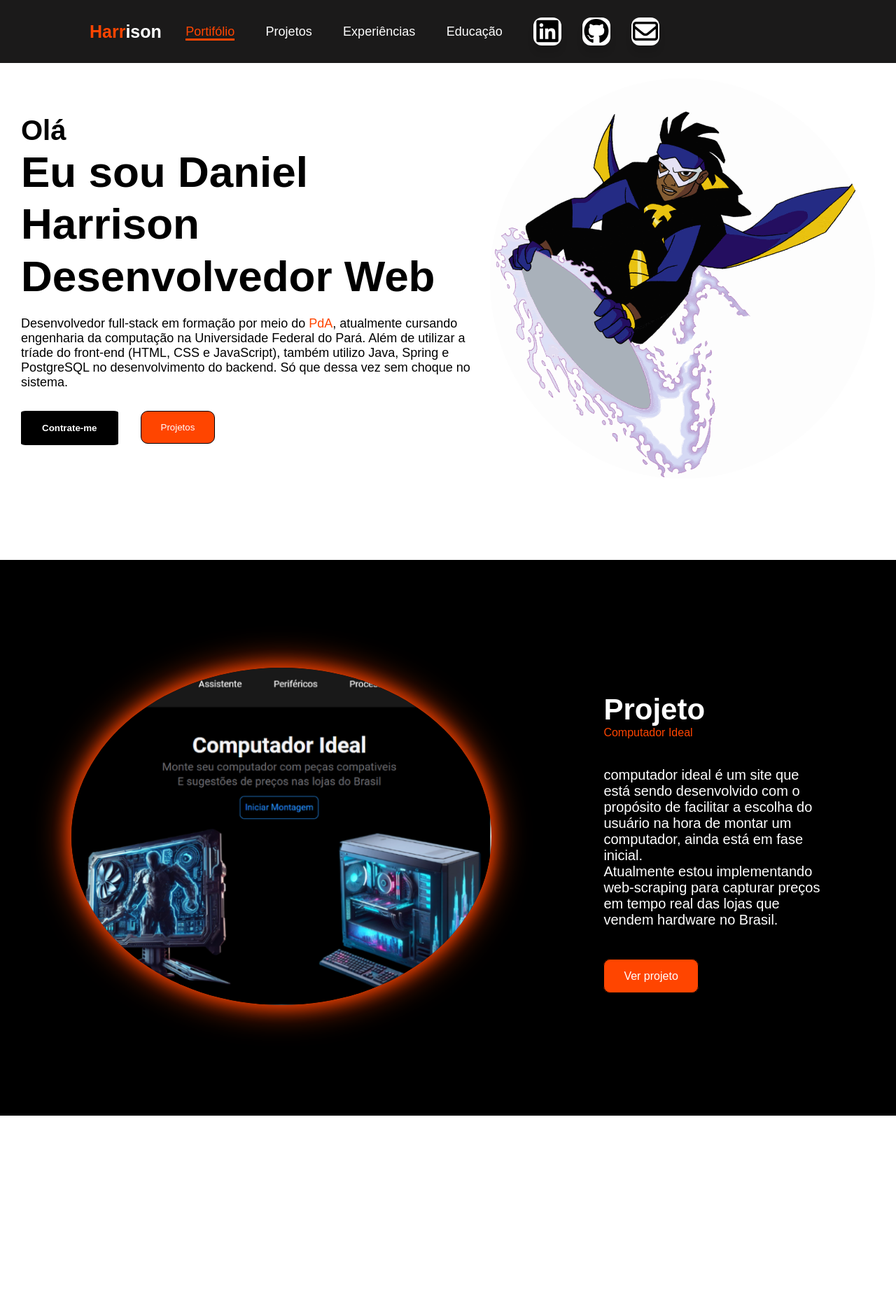
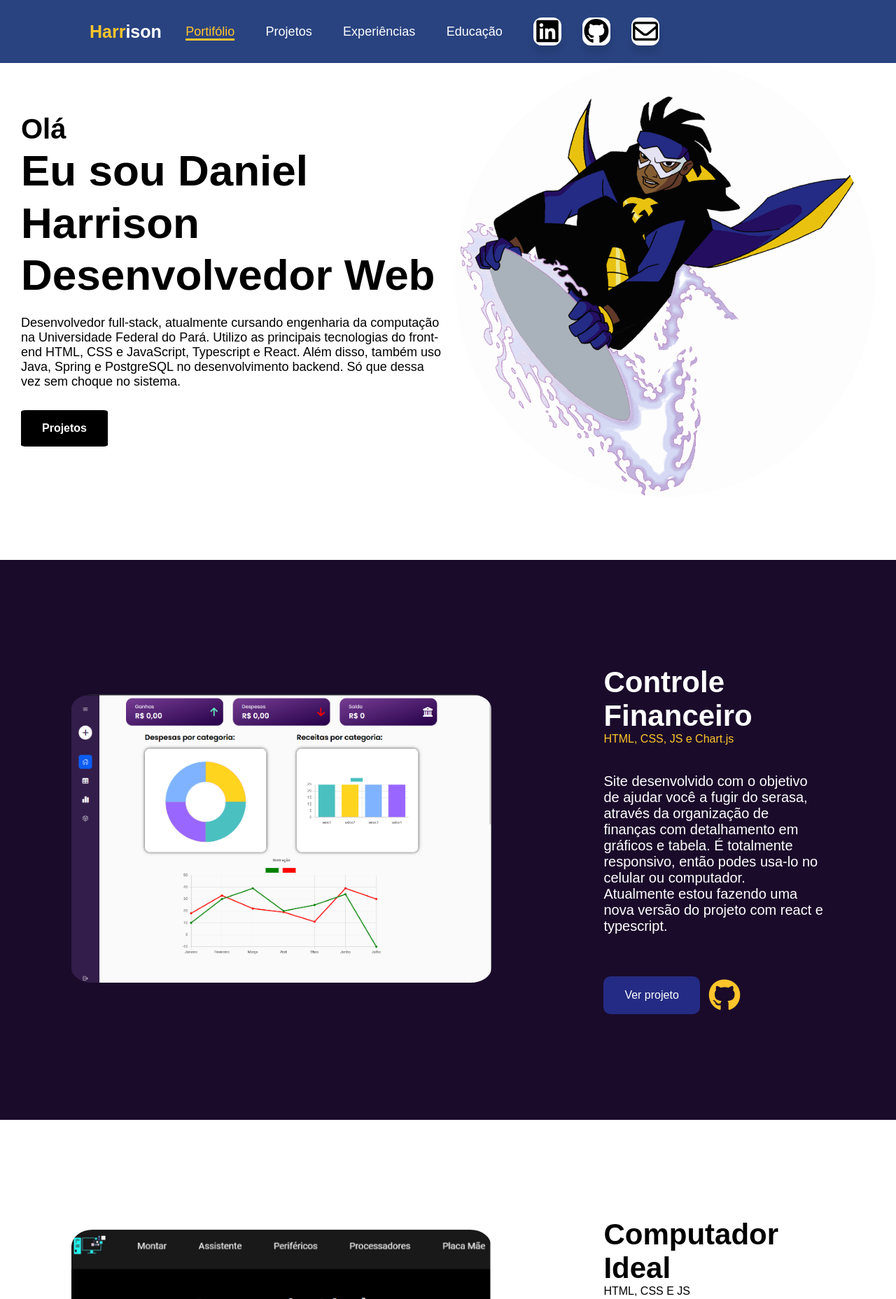
Before and after one commit to harrisondaniell/portflio1, a plain HTML site: page index.html in a window 1280 px wide. Shown: the top 1856 px of the page at 70% size. Before the commit the page ends 1594 px from the top, so only its background shows below. Drawn offline with nearby package versions, Linux system fonts and the light colour scheme.

Commit message:
att básicas

```diff
--- a/styles.css
+++ b/css/index.css
@@ -1,3 +1,7 @@
+html {
+    scroll-behavior: smooth;
+}
+
 * {
     margin: 0;
     padding: 0;
@@ -7,14 +11,14 @@
     list-style: none;
 }
 
-.header{
+.header {
     position: fixed;
     top: 0;
     left: 0;
     width: 100%;
     height: 90px;
     padding: 35px 10%;
-    background-color: rgb(27, 26, 26);
+    background-color: #294380;
     backdrop-filter: blur(10px);
     display: flex;
     flex-direction: row;
@@ -23,22 +27,21 @@
     z-index: 100;
 }
 
-.logo{
+.logo {
     font-size: 25px;
     color: white;
     font-weight: 600;
     transition: 0.5s ease;
 }
 
-.logo:hover{
-    color: orangered;
-    text-shadow: 0 0 25px orangered,
-                 0 0 50px orangered;
-
+.logo:hover {
+    color: #ffc52c;
+    text-shadow: 0 0 25px #ffc52c,
+        0 0 50px #ffc52c;
 }
 
-span:not(li a span){
-    color: orangered;
+span:not(li a span) {
+    color: #ffc52c;
 }
 
 .navbar a {
@@ -50,15 +53,16 @@ span:not(li a span){
     transition: 0.3s ease;
 }
 
-.navbar a:hover, .navbar a.active{
-    color: orangered;
+.navbar a:hover,
+.navbar a.active {
+    color: #ffc52c;
     border-bottom: 3px solid;
     transition: color 0.3s ease-in-out;
 
 }
 
 
-.contact{
+.contact {
     display: flex;
     gap: 10px;
     margin-right: 200px;
@@ -84,53 +88,51 @@ span:not(li a span){
 }
 
 
-.contact .icon:hover span{
+.contact .icon:hover span {
     text-shadow: 0px -1px 0px rgba(0, 0, 0, 0.1);
 }
 
-.contact .linkedin  a:hover{
+.contact .linkedin a:hover {
     background-color: #0a66c2;
     color: #fff;
 }
 
-.contact .github a:hover{
+.contact .github a:hover {
     background-color: black;
     color: white;
 }
 
-.contact .email a:hover{
+.contact .email a:hover {
     background-color: rgb(192, 22, 22);
     color: white;
 }
 
 
-
-
-
-.home{
+.home {
     width: 100%;
     background-color: white;
     display: flex;
     align-items: center;
+    justify-content: center;
     min-height: 100vh;
     gap: 20px;
     padding: 30px;
 }
 
-.home-content{
+.home-content {
     max-width: 710px;
 }
 
-.home-content h3{
+.home-content h3 {
     font-size: 40px;
 }
 
-.home-content h1{
+.home-content h1 {
     font-size: 62px;
     line-height: 1.2;
 }
 
-.home-content p{
+.home-content p {
     font-size: 18px;
     margin: 20px 0 30px;
 }
@@ -141,7 +143,7 @@ span:not(li a span){
     gap: 2em
 }
 
-.btn1{
+.btn1 {
     padding: 15px 28px;
     background-color: black;
     color: white;
@@ -153,18 +155,17 @@ span:not(li a span){
 }
 
 .btn2 {
-    padding: 15px 28px;
-    background-color: orangered;
+    padding: 18px 30px;
+    background-color: #242b84;
     color: white;
-    border: 1px solid black;
     border-radius: 10px;
     cursor: pointer;
 
 }
 
-.img-box img{
+.img-box img {
     border-radius: 50%;
-    width: 550px;
+    width: 600px;
 }
 
 .project {
@@ -173,14 +174,24 @@ span:not(li a span){
     align-items: center;
     padding: 12% 8%;
     gap: 10em;
-    background: black;
+    height: 100vh;
+
+}
+
+.project.finance,
+.project.quiz {
+    background: #1a0b2a;
+}
+
+.project.pc .project-content *:not(a) {
+    color: #000;
 }
 
 .project-img img {
     position: relative;
     width: 600px;
-    box-shadow: 0 0 25px orangered, 0 0 50px orangered;
-    border-radius: 50%;
+
+    border-radius: 5%;
 }
 
 .project-content h2 {
@@ -189,8 +200,20 @@ span:not(li a span){
     font-size: 42px;
 }
 
-  .project-content p{
+.project-content p {
     color: white;
     font-size: 20px;
     margin: 2em 0 3em;
 }
+
+
+
+.link__project {
+    display: flex;
+    align-items: center;
+    gap: 13px;
+}
+
+.link__project .icon {
+    font-size: 23px;
+}
--- a/index.html
+++ b/index.html
@@ -4,11 +4,12 @@
 <head>
     <meta charset="UTF-8">
     <meta name="viewport" content="width=device-width, initial-scale=1.0">
-    <link rel="stylesheet" href="styles.css">
+    <link rel="stylesheet" href="./css/index.css">
     <link href='https://unpkg.com/boxicons@2.1.4/css/boxicons.min.css' rel='stylesheet'>
     <link rel="stylesheet" href="https://cdnjs.cloudflare.com/ajax/libs/font-awesome/6.5.1/css/all.min.css"
         integrity="sha512-DTOQO9RWCH3ppGqcWaEA1BIZOC6xxalwEsw9c2QQeAIftl+Vegovlnee1c9QX4TctnWMn13TZye+giMm8e2LwA=="
         crossorigin="anonymous" referrerpolicy="no-referrer" />
+    <link rel="icon" href="data:,">
     <title>Document</title>
 </head>
 
@@ -55,13 +56,13 @@
             <h3>Olá</h3>
             <h1>Eu sou Daniel Harrison<br>Desenvolvedor Web<br></h1>
 
-            <p>Desenvolvedor full-stack em formação por meio do <a href="https://programadoresdoamanha.org/" style="color: orangered;" target="_blank">PdA</a>, atualmente  cursando engenharia da computação na Universidade Federal do Pará. Além de utilizar a tríade do front-end (HTML, CSS e JavaScript), também utilizo Java, Spring e PostgreSQL no desenvolvimento do backend. Só que dessa vez sem choque no sistema.</p>
+            <p>Desenvolvedor full-stack, atualmente cursando engenharia da computação na
+                Universidade Federal do Pará. Utilizo as principais tecnologias do front-end HTML, CSS e JavaScript, Typescript e React. Além disso, também
+                uso Java, Spring e PostgreSQL no desenvolvimento backend. Só que dessa vez sem choque no sistema.
+            </p>
 
             <div class="btn-box">
-                <button class="btn1">Contrate-me</button>
-            <a id="link-project" href="#project"><button class="btn2">Projetos</button></a>
-
-
+                <a id="link-project" href="#project" class="btn1">Projetos</a>
             </div>
         </div>
         <div class="img-box">
@@ -69,18 +70,85 @@
         </div>
     </section>
 
-    <section class="project" id="project">
+    <section class="project finance" id="project">
+        <div class="project-img">
+            <div class="imgs">
+                <img src="imgs/finance.png" alt="Descrição da imagem">
+            </div>
+        </div>
+        <div class="project-content">
+            <h2 class="heading">Controle Financeiro<span></span></h2>
+            <span>HTML, CSS, JS e Chart.js</span>
+
+            <p>Site desenvolvido com o objetivo de ajudar você a fugir do serasa, através da organização de finanças com
+                detalhamento em gráficos e tabela. É totalmente responsivo, então podes usa-lo no celular ou computador.
+                <br>Atualmente estou fazendo uma nova versão do projeto com react e typescript.
+            </p>
+            <div class="link__project">
+                <a href="https://harrisondaniell.github.io/controle-financeiro/" target="_blank" class="btn2">
+                    Ver projeto
+                </a>
+                <a href="https://github.com/harrisondaniell/controle-financeiro/tree/main" class="icon" target="_blank">
+                    <span>
+                        <i class="fab fa-github fa-2x"></i>
+                    </span>
+                </a>
+            </div>
+        </div>
+    </section>
+
+    <section class="project pc" id="project">
         <div class="project-img">
             <img src="imgs/project.png" alt="Descrição da imagem">
         </div>
         <div class="project-content">
-            <h2 class="heading">Projeto <span></span></h2>
-            <span>Computador Ideal</span>
-            <p>computador ideal é um site que está sendo desenvolvido com o propósito de facilitar a escolha do usuário na hora de montar um computador, ainda está em fase inicial.
-                <br>Atualmente estou implementando web-scraping para capturar preços em tempo real das lojas que vendem hardware no Brasil.</p>
-                <a href="https://computadorideal.site/" target="_blank" class="btn2">Ver projeto</a>
+            <h2 class="heading">Computador Ideal<span></span></h2>
+            <span>HTML, CSS E JS</span>
+            <p>Computador ideal é um site que está sendo desenvolvido com o propósito de facilitar a escolha do usuário
+                na hora de montar um computador.
+                <br>Atualmente estou refatorando com react e typescript e implementando web-scraping com java e
+                selenium para capturar preços em tempo real das lojas que vendem
+                hardware no Brasil.
+            </p>
+            <div class="link__project">
+                <a href="https://harrisondaniell.github.io/controle-financeiro/" target="_blank" class="btn2">
+                    Ver projeto
+                </a>
+                <a href="https://github.com/harrisondaniell/computador-ideal" class="icon" target="_blank">
+                    <span>
+                        <i class="fab fa-github fa-2x"></i>
+                    </span>
+                </a>
+            </div>
+
         </div>
     </section>
+    <section class="project quiz" id="project">
+        <div class="project-img">
+            <img src="imgs/quiz.png" alt="Descrição da imagem">
+        </div>
+        <div class="project-content">
+            <h2 class="heading">Quiz App <span></span></h2>
+            <span>HTML, CSS E JS</span>
+            <p>Quizz app feito em javascript puro, contém recursos de embaralhamento de questões e alternativas,
+                exclusão de alternativa aleatória, diversos detalhes que melhoram a experiência do usuário, além de ser
+                totalmente responsivo.
+                <br>Projeto finalizado.
+            </p>
+
+            <div class="link__project">
+                <a href="https://quizappharrison.netlify.app/" target="_blank" class="btn2">Ver projeto</a>
+                <a href="https://github.com/harrisondaniell/quizzapp" class="icon" target="_blank">
+                    <span>
+                        <i class="fab fa-github fa-2x"></i>
+                    </span>
+                </a>
+            </div>
+        </div>
+    </section>
+
+
+    <script src="./js/main.js"></script>
 
 </body>
 
--- /dev/null
+++ b/js/main.js
@@ -0,0 +1,25 @@
+const nav = document.querySelectorAll('.navbar a')
+nav.forEach(item => item.addEventListener('click', (event) => {
+  nav.forEach(a => a.classList.remove('active'))
+  event.target.classList.add('active')
+}))
+
+
+
+function highlightSidebarIcon() {
+  const sections = document.querySelectorAll('section')
+
+  sections.forEach((section, index) => {
+    const sectionTop = section.offsetTop - 100
+    const sectionBottom = sectionTop + section.clientHeight;
+
+    if (window.scrollY >= sectionTop && window.scrollY < sectionBottom) {
+      nav.forEach((link) => {
+        link.classList.remove('active')
+      });
+      nav[index].classList.add('active')
+    }
+  });
+}
+
+window.addEventListener('scroll', highlightSidebarIcon)
```
Also changed, not shown: imgs/finance-mobile.png (added), imgs/finance.png (added), imgs/image.png (added), imgs/quiz.png (added). Lines whose indentation alone changed are shown as unchanged.
